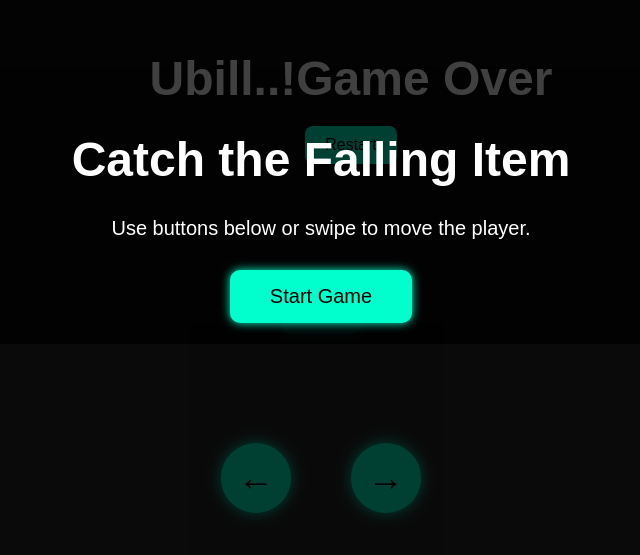
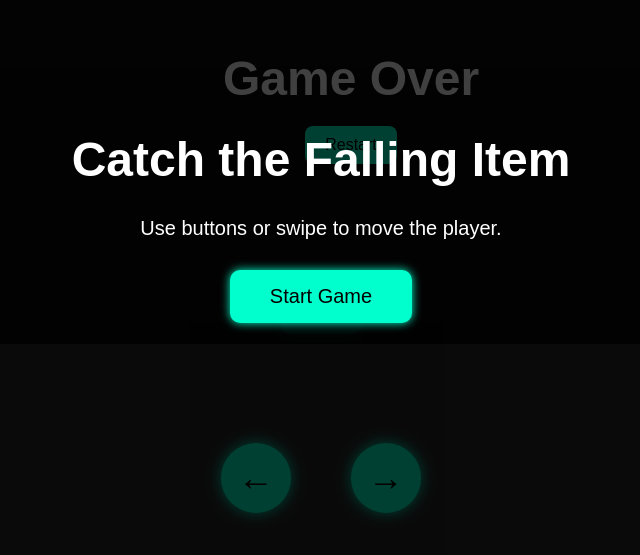
Before and after one commit to samtmx/catch, a plain HTML site: page index.html in a window 1280 px wide. Shown: the part 189-744 px from the top of the page, without its empty margins (319-959 px from the left). Drawn offline with Linux system fonts and the light colour scheme.

Commit message:
Update index.html

```diff
--- a/index.html
+++ b/index.html
@@ -11,22 +11,22 @@
   <!-- Start Screen -->
   <div class="start-screen" id="startScreen">
     <h1>Catch the Falling Item</h1>
-    <p>Use buttons below or swipe to move the player.</p>
+    <p>Use buttons or swipe to move the player.</p>
     <button id="startBtn">Start Game</button>
   </div>
 
-  <!-- Game Screen -->
+  <!-- Game Screen (2/3 height) -->
   <div class="game" id="gameScreen">
     <div class="score" id="score">Score: 0</div>
     <div class="player" id="player"></div>
     <div class="item" id="item"></div>
     <div class="game-over" id="gameOver">
-      <h1>Ubill..!Game Over</h1>
+      <h1>Game Over</h1>
       <button id="restartBtn">Restart</button>
     </div>
   </div>
 
-  <!-- Controls fixed bottom center -->
+  <!-- Controls below game screen (1/3 height) -->
   <div class="controls">
     <button id="leftBtn" aria-label="Move Left">←</button>
     <button id="rightBtn" aria-label="Move Right">→</button>
```
